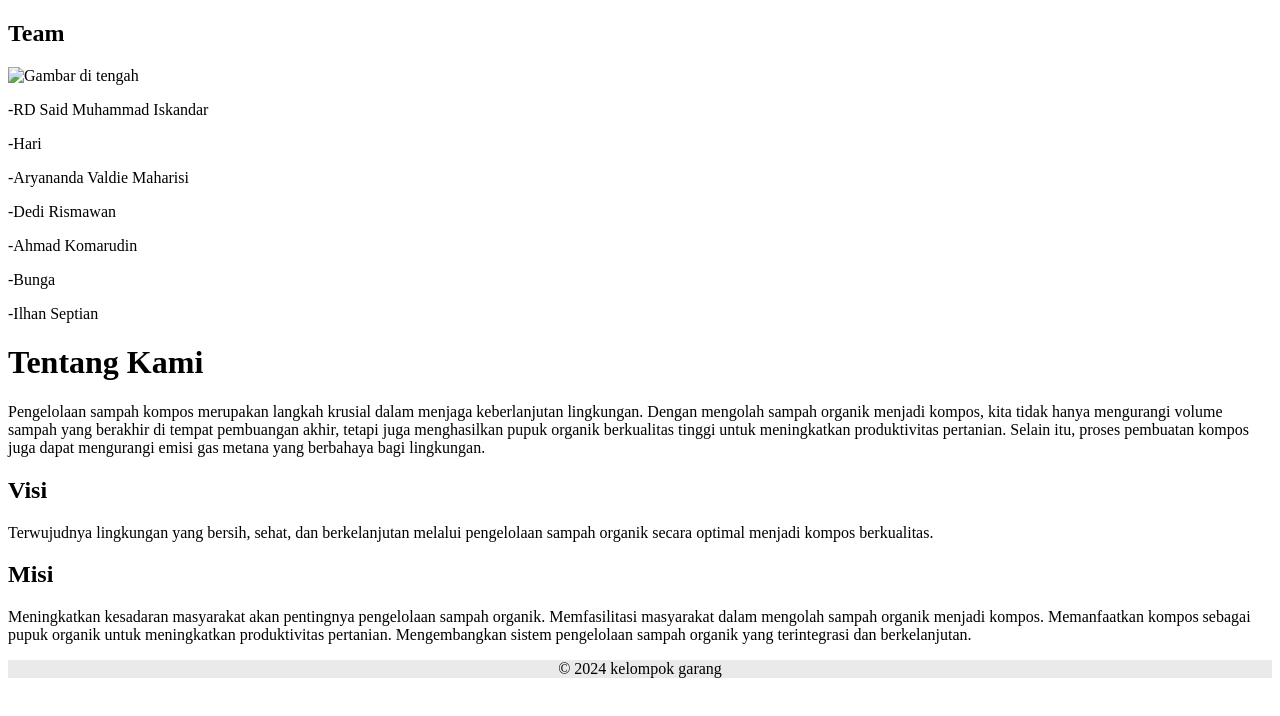
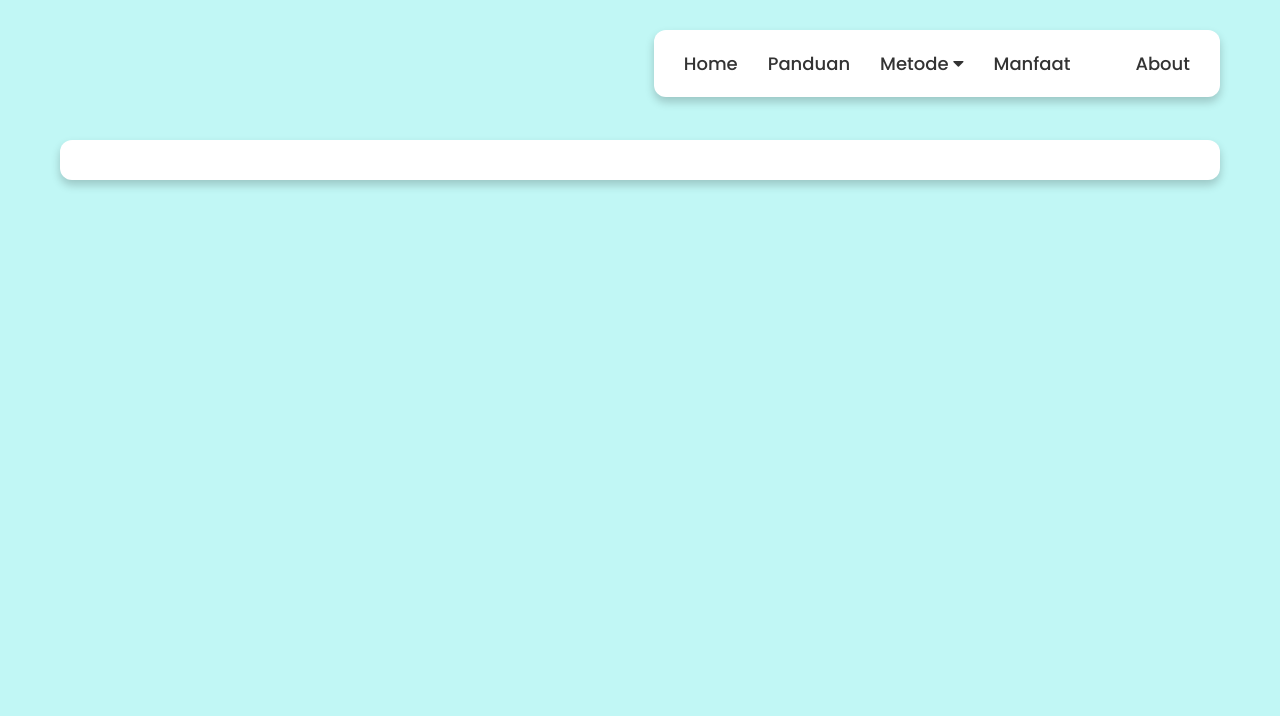
Before and after one commit to hariprediansyah/daur-ulang-sampah, a plain HTML site: page index.html in a window 1280 px wide. Drawn offline with Linux system fonts and the light colour scheme.

Commit message:
merge
sambungin html

```diff
--- a/index.html
+++ b/index.html
@@ -1,66 +1,68 @@
+<!-- 1. Homepage Pengomposan -hari
+2. Panduan Pengomposan -bunga
+3.1 Metode Pengomposan Komposter Takakura -said
+3.2 Metode Pengomposan Lubang Biopori -komarudin
+3.3 Metode Pengomposan Vermikompos (Kompos Cacing) -arya
+4. Manfaat Kompos -ilhan septyan mahendra
+5. About -dedi -->
+
 <!DOCTYPE html>
-<html>
-<head>
-    <title>Tentang Kami</title>
-    <link rel="stylesheet" href="Style.css"> </head>
-<body>
-    </section>
-    <div class="team">
-        <h2 class="text-center">Team</h2>
-        <div class="nama">
-            <section>
-                <div class="">
-                    <img src="image/diversity_3_24dp_E8EAED_FILL0_wght400_GRAD0_opsz24.png" alt="Gambar di tengah">
-                </div>
-            </section>
-            <section>
-                <p>-RD Said Muhammad Iskandar</p>
-            </section>
-            <section>
-                <p>-Hari</p>
-            </section>
-            <section>
-                <p>-Aryananda Valdie Maharisi</p>
-            </section>
-                <p>-Dedi Rismawan</p>
-            </section>
-            <section>
-                <p>-Ahmad Komarudin</p>
-            </section>
-            <section>
-                <p>-Bunga</p>
-            </section>
-            <section>
-                <p>-Ilhan Septian</p>
-            </section>
-    </section class="tentang">
-    <header>
-        <h1>Tentang Kami</h1>
-    </header>
-    <main>
-        <p> Pengelolaan sampah kompos merupakan langkah krusial dalam menjaga keberlanjutan lingkungan. Dengan mengolah sampah organik menjadi kompos, kita tidak hanya mengurangi volume sampah yang berakhir di tempat pembuangan akhir, tetapi juga menghasilkan pupuk organik berkualitas tinggi untuk meningkatkan produktivitas pertanian. Selain itu, proses pembuatan kompos juga dapat mengurangi emisi gas metana yang berbahaya bagi lingkungan.</p>
-        <section class="visi">
-            <h2>Visi</h2>
-            <p>Terwujudnya lingkungan yang bersih, sehat, dan berkelanjutan melalui pengelolaan sampah organik secara optimal menjadi kompos berkualitas.</p>
-        </section>
-        <section>
-            <h2>Misi</h2>
-            <p>Meningkatkan kesadaran masyarakat akan pentingnya pengelolaan sampah organik.
-                Memfasilitasi masyarakat dalam mengolah sampah organik menjadi kompos.
-                Memanfaatkan kompos sebagai pupuk organik untuk meningkatkan produktivitas pertanian.
-                Mengembangkan sistem pengelolaan sampah organik yang terintegrasi dan berkelanjutan.</p>
-        </section>
-    </main>
-    <footer>
-        <p>&copy; 2024 kelompok garang</p>
-        <p> </p>
+<html lang="en">
+  <head>
+    <meta charset="UTF-8" />
+    <meta name="viewport" content="width=device-width, initial-scale=1.0" />
+    <title>Daur Ulang Sampah</title>
+    <link rel="stylesheet" href="https://cdnjs.cloudflare.com/ajax/libs/font-awesome/4.7.0/css/font-awesome.min.css" />
+    <link rel="stylesheet" href="style/index.css" />
+  </head>
+  <body>
+    <nav>
+      <ul class="nav-links">
+        <li><a href="#" data-file="home_hari.html">Home</a></li>
+        <li class="center"><a href="#" data-file="PanduanPengomposan_Bunga.html">Panduan</a></li>
+        <li class="center dropdown">
+          <a href="#">Metode <i class="fa fa-caret-down"></i></a>
+          <ul class="dropdown-content">
+            <li><a href="#" data-file="LubangBiopori_AhmadK.html">Komposter Takakura</a></li>
+            <li><a href="#" data-file="LubangBiopori_AhmadK.html">Lubang Biopori</a></li>
+            <li><a href="#" data-file="Vermikompos_Arya.html">Vermikompos</a></li>
+          </ul>
+        </li>
+        <li class="center" style="margin-right: 50px"><a href="#">Manfaat</a></li>
+        <li class="forward"><a href="#" data-file="About_Dedi.html">About</a></li>
+      </ul>
+    </nav>
+    <div style="padding: 140px 60px 0px 60px">
+      <div class="card-content"></div>
+    </div>
+  </body>
+  <script>
+    // Select all submenu items with data-file attribute
+    // const submenuLinks = document.querySelectorAll('.dropdown-content a')
+    const menuLinks = document.querySelectorAll('.nav-links a')
 
-      <style>
-        footer {
-          text-align: center;
-          padding: ;
-          background-color: #ebeaea;
-        }
-      </style>
-</body>
-    </html>
+    // Loop through each link and add a click event listener
+    menuLinks.forEach((link) => {
+      link.addEventListener('click', (event) => {
+        event.preventDefault() // Prevent default link behavior
+
+        // Get the HTML file path from data-file attribute
+        const filePath = link.getAttribute('data-file')
+
+        // Fetch the HTML content from the specified file
+        fetch(filePath)
+          .then((response) => {
+            if (!response.ok) throw new Error('Failed to load content')
+            return response.text()
+          })
+          .then((htmlContent) => {
+            // Insert the HTML content into the .card-content element
+            document.querySelector('.card-content').innerHTML = htmlContent
+          })
+          .catch((error) => {
+            console.error('Error loading content:', error)
+          })
+      })
+    })
+  </script>
+</html>
--- /dev/null
+++ b/style/index.css
@@ -0,0 +1,131 @@
+/* Google Fonts Import Link */
+@import url('https://fonts.googleapis.com/css2?family=Poppins:wght@300;400;500;600;700&display=swap');
+
+* {
+  margin: 0;
+  padding: 0;
+  box-sizing: border-box;
+  font-family: 'Poppins', sans-serif;
+}
+/* body {
+  background-color: #b2ebf2;
+  padding: 0;
+  margin: 0;
+} */
+
+body {
+  height: 100vh;
+  background: #c1f7f5;
+}
+nav {
+  position: fixed;
+  top: 30px;
+  right: 60px;
+  display: flex;
+  align-items: center;
+  justify-content: center;
+  margin-left: auto;
+}
+.nav-links {
+  display: flex;
+  align-items: center;
+  background: #fff;
+  padding: 20px 15px;
+  border-radius: 12px;
+  box-shadow: 0 5px 10px rgba(0, 0, 0, 0.2);
+}
+.nav-links li {
+  list-style: none;
+  margin: 0 15px;
+}
+.nav-links li a {
+  position: relative;
+  color: #333;
+  font-size: 18px;
+  font-weight: 500;
+  padding: 6px 0;
+  text-decoration: none;
+}
+.nav-links li a:before {
+  content: '';
+  position: absolute;
+  bottom: 0;
+  left: 0;
+  height: 3px;
+  width: 0%;
+  background: #34efdf;
+  border-radius: 12px;
+  transition: all 0.4s ease;
+}
+.nav-links li a:hover:before {
+  width: 100%;
+}
+.nav-links li.center a:before {
+  left: 50%;
+  transform: translateX(-50%);
+}
+
+.nav-links li.forward a:before {
+  width: 100%;
+  transform: scaleX(0);
+  transform-origin: right;
+  transition: transform 0.4s ease;
+}
+
+.nav-links li.forward a:hover:before {
+  transform: scaleX(1);
+  transform-origin: left;
+}
+
+.dropdown {
+  position: relative;
+}
+
+.dropdown-content {
+  display: block;
+  opacity: 0;
+  visibility: hidden;
+  position: absolute;
+  top: 100%;
+  left: 0;
+  background: #fff;
+  padding: 10px 0;
+  border-radius: 8px;
+  box-shadow: 0 4px 8px rgba(0, 0, 0, 0.15);
+  z-index: 1;
+  min-width: 230px;
+  transform: translateY(-10px); /* Mulai sedikit lebih tinggi untuk efek slide */
+  transition: opacity 0.3s ease, transform 0.3s ease; /* Durasi animasi */
+}
+
+.dropdown:hover .dropdown-content {
+  opacity: 1; /* Tampil sepenuhnya */
+  visibility: visible; /* Tampilkan secara visual */
+  transform: translateY(0); /* Geser ke posisi aslinya */
+}
+
+.dropdown-content li {
+  list-style: none;
+  margin: 0;
+  padding: 0;
+}
+
+.dropdown-content li a {
+  color: #333;
+  font-size: 16px;
+  padding: 8px 20px;
+  text-decoration: none;
+  display: block;
+}
+
+.dropdown-content li a:hover {
+  background: #e0f7fa;
+  border-radius: 8px;
+}
+
+.card-content {
+  background: #fff;
+  padding: 20px 15px;
+  border-radius: 12px;
+  box-shadow: 0 5px 10px rgba(0, 0, 0, 0.2);
+}
```
Also changed, not shown: About_Dedi.html (renamed from About.html, +1 -1 lines), LubangBiopori_AhmadK.html (added, +11 -0 lines), PanduanPengomposan_Bunga.html (added, +69 -0 lines), Vermikompos_Arya.html (renamed from VermikomposArya.html, +1 -1 lines), home_hari.html (added, +11 -0 lines), assets/Biopori.jpg (added), assets/LangkahPembuatan.JPG (added), assets/Mikroorganisme.JPG (added), assets/Pengomposan.png (added), assets/Peralatan.JPG (added), assets/Udara.JPG (added), assets/potovermikompos.jpg (renamed from potovermikompos.jpg).
